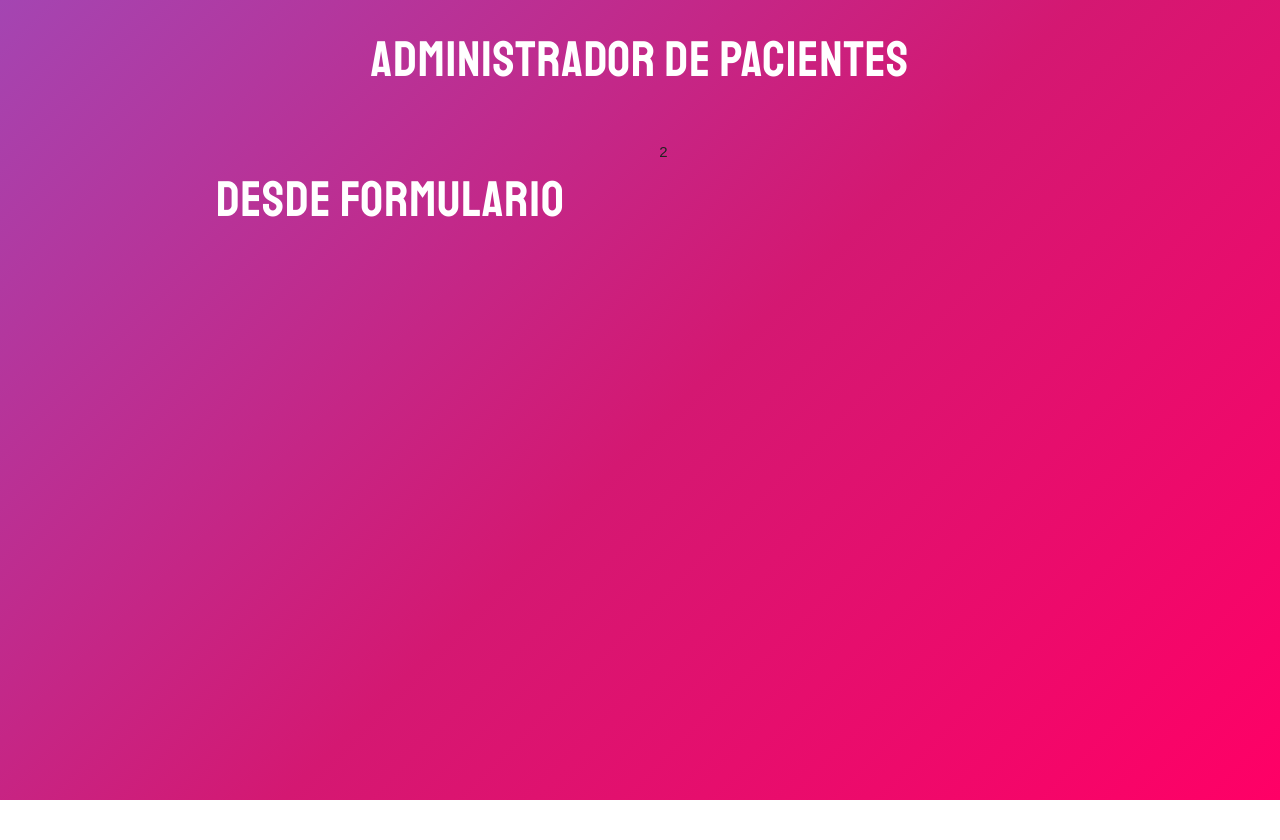
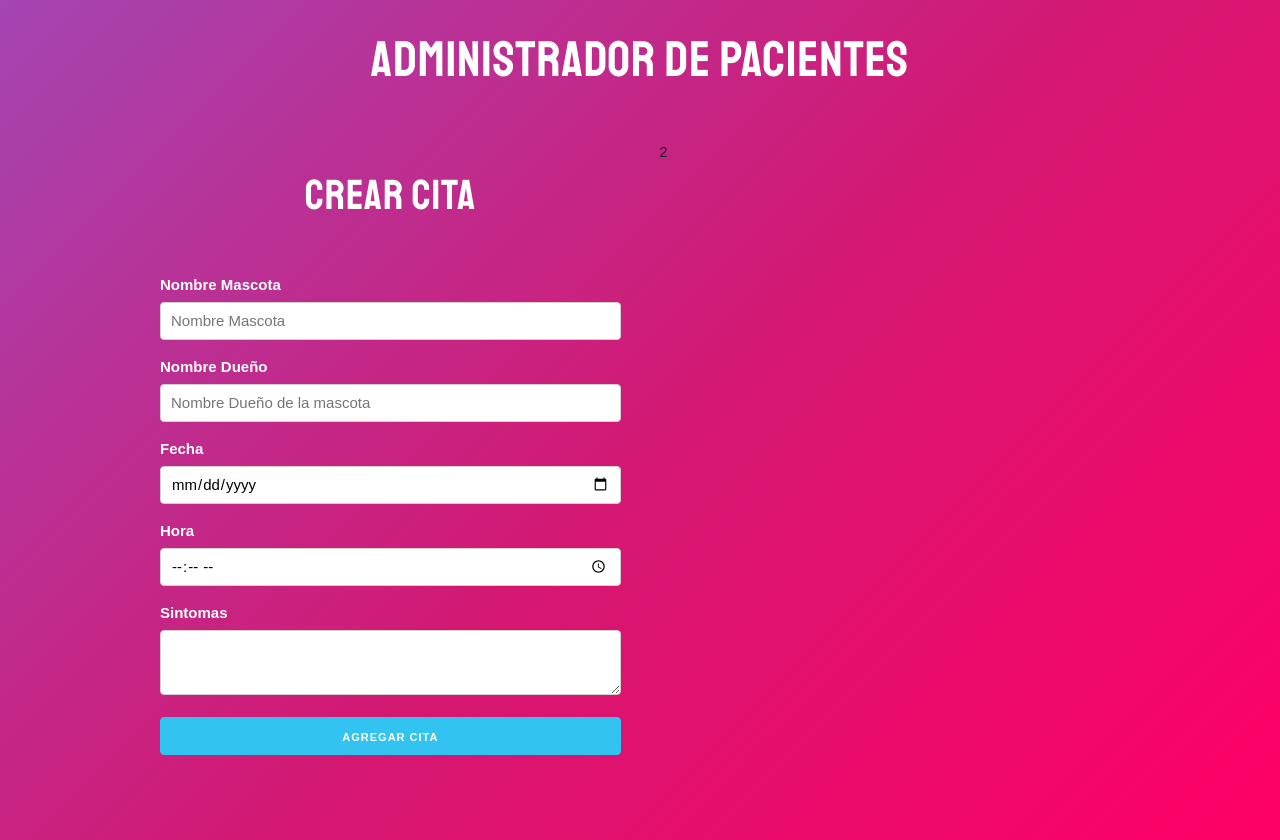
Before and after one commit to dfldiego/r-AdministradorPacientes, a React (Create React App) app: page / in a window 1280 px wide. Before the commit the page ends 800 px from the top, so only its background shows below. Built offline with nearby package versions, Linux system fonts and the light colour scheme.

Commit message:
formulario de nueva cita

```diff
--- a/src/components/Formulario.jsx
+++ b/src/components/Formulario.jsx
@@ -1,8 +1,53 @@
-import React from 'react'
+import React, { Fragment } from 'react'
 
 const Formulario = () => {
     return (
-        <h1>Desde Formulario</h1>
+        <Fragment>
+            <h2>Crear Cita</h2>
+            <form>
+                <label>Nombre Mascota</label>
+                <input
+                    type="text"
+                    name="mascota"
+                    className="u-full-width"
+                    placeholder="Nombre Mascota"
+                />
+
+                <label>Nombre Dueño</label>
+                <input
+                    type="text"
+                    name="propietario"
+                    className="u-full-width"
+                    placeholder="Nombre Dueño de la mascota"
+                />
+
+                <label>Fecha</label>
+                <input
+                    type="date"
+                    name="fecha"
+                    className="u-full-width"
+                />
+
+                <label>Hora</label>
+                <input
+                    type="time"
+                    name="hora"
+                    className="u-full-width"
+                />
+
+                <label>Sintomas</label>
+                <textarea
+                    name="sintomas"
+                    className="u-full-width"
+                ></textarea>
+
+                <button
+                    type="submit"
+                    className="u-full-width button-primary"
+                >Agregar Cita</button>
+
+            </form>
+        </Fragment>
     );
 }
 
```
